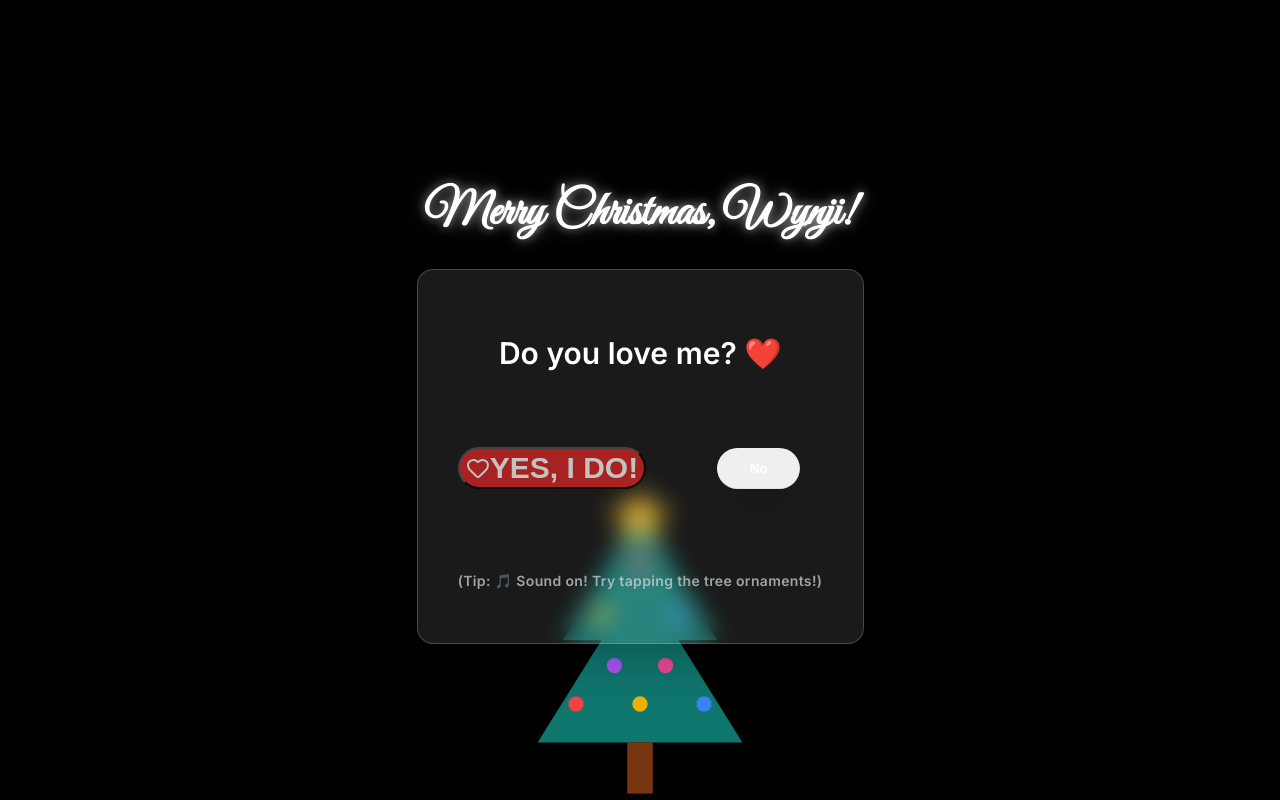
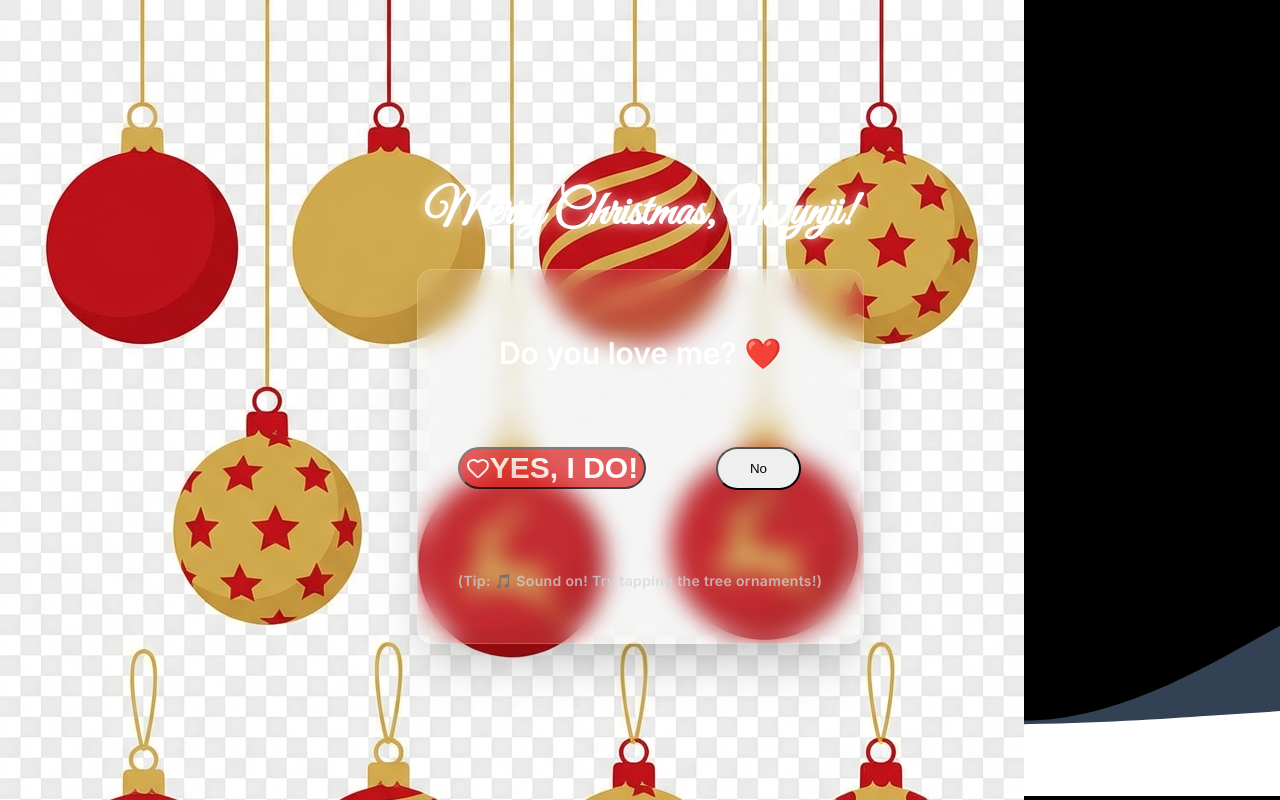
Before and after one commit to benben000000/merrychristmaswynji, a React (Vite) app: page / in a window 1280 px wide. Built offline with nearby package versions, Linux system fonts and the light colour scheme.

Commit message:
Update site content (V2)

```diff
--- a/src/components/Background.tsx
+++ b/src/components/Background.tsx
@@ -2,27 +2,44 @@ import React from 'react';
 
 export const Background: React.FC = () => {
     return (
-        <div className="fixed inset-0 -z-10 w-full h-full overflow-hidden">
-            <div className="absolute inset-0 w-full h-full animated-bg opacity-90" />
-            <div className="absolute inset-0 bg-[url('https://grainy-gradients.vercel.app/noise.svg')] opacity-20 brightness-100 contrast-150" />
-
-            {/* Floating Particles/Stars */}
-            <div className="absolute inset-0 overflow-hidden pointer-events-none">
-                {[...Array(20)].map((_, i) => (
+        <div className="fixed inset-0 -z-10 w-full h-full overflow-hidden bg-gradient-to-b from-[#020617] via-[#172554] to-[#1e3a8a]">
+            {/* Stars */}
+            <div className="absolute inset-0 opacity-50">
+                {[...Array(50)].map((_, i) => (
                     <div
                         key={i}
-                        className="absolute rounded-full bg-white opacity-40 animate-float"
+                        className="absolute bg-white rounded-full animate-pulse-slow"
                         style={{
-                            top: `${Math.random() * 100}%`,
+                            top: `${Math.random() * 50}%`,
                             left: `${Math.random() * 100}%`,
-                            width: `${Math.random() * 4 + 2}px`,
-                            height: `${Math.random() * 4 + 2}px`,
-                            animationDelay: `${Math.random() * 5}s`,
-                            animationDuration: `${Math.random() * 10 + 10}s`
+                            width: `${Math.random() * 3}px`,
+                            height: `${Math.random() * 3}px`,
+                            animationDelay: `${Math.random() * 5}s`
                         }}
                     />
                 ))}
             </div>
+
+            {/* Moon */}
+            <div className="absolute top-10 right-20 w-32 h-32 rounded-full bg-yellow-100 shadow-[0_0_50px_rgba(255,255,200,0.4)] opacity-90" />
+
+            {/* Mountains - Back Layer */}
+            <div className="absolute bottom-0 left-0 w-full h-1/2">
+                <svg viewBox="0 0 1440 320" preserveAspectRatio="none" className="w-full h-full opacity-60">
+                    <path fill="#334155" fillOpacity="1" d="M0,192L48,197.3C96,203,192,213,288,229.3C384,245,480,267,576,250.7C672,235,768,181,864,181.3C960,181,1056,235,1152,234.7C1248,235,1344,181,1392,154.7L1440,128L1440,320L1392,320C1344,320,1248,320,1152,320C1056,320,960,320,864,320C768,320,672,320,576,320C480,320,384,320,288,320C192,320,96,320,48,320L0,320Z"></path>
+                </svg>
+            </div>
+
+            {/* Mountains - Front Layer */}
+            <div className="absolute bottom-0 left-0 w-full h-2/5">
+                <svg viewBox="0 0 1440 320" preserveAspectRatio="none" className="w-full h-full text-slate-700">
+                    <path fill="currentColor" d="M0,256L80,240C160,224,320,192,480,192C640,192,800,224,960,234.7C1120,245,1280,235,1360,229.3L1440,224L1440,320L1360,320C1280,320,1120,320,960,320C800,320,640,320,480,320C320,320,160,320,80,320L0,320Z"></path>
+                </svg>
+            </div>
+
+            {/* Snowy Ground */}
+            <div className="absolute bottom-0 w-full h-1/4 bg-gradient-to-t from-white via-slate-100 to-transparent opacity-90" />
+            <div className="absolute -bottom-10 w-full h-32 bg-white blur-xl" />
         </div>
     );
 };
--- a/src/components/Decorations.tsx
+++ b/src/components/Decorations.tsx
@@ -3,17 +3,16 @@ import React from 'react';
 export const Decorations: React.FC = () => {
     return (
         <div className="fixed inset-0 pointer-events-none z-10 overflow-hidden">
-            {/* Elegant Corner Borders (Gold) */}
-            <div className="absolute top-6 left-6 w-32 h-32 border-t-[6px] border-l-[6px] border-amber-400 rounded-tl-3xl opacity-80" />
-            <div className="absolute top-6 right-6 w-32 h-32 border-t-[6px] border-r-[6px] border-amber-400 rounded-tr-3xl opacity-80" />
-            <div className="absolute bottom-6 left-6 w-32 h-32 border-b-[6px] border-l-[6px] border-amber-400 rounded-bl-3xl opacity-80" />
-            <div className="absolute bottom-6 right-6 w-32 h-32 border-b-[6px] border-r-[6px] border-amber-400 rounded-br-3xl opacity-80" />
-
-            {/* Inner Red Accents */}
-            <div className="absolute top-10 left-10 w-20 h-20 border-t-[2px] border-l-[2px] border-red-500/60 rounded-tl-xl" />
-            <div className="absolute top-10 right-10 w-20 h-20 border-t-[2px] border-r-[2px] border-red-500/60 rounded-tr-xl" />
-            <div className="absolute bottom-10 left-10 w-20 h-20 border-b-[2px] border-l-[2px] border-red-500/60 rounded-bl-xl" />
-            <div className="absolute bottom-10 right-10 w-20 h-20 border-b-[2px] border-r-[2px] border-red-500/60 rounded-br-xl" />
+            {/* Hanging Ornaments Header */}
+            <div className="absolute top-0 inset-x-0 h-32 md:h-48 z-20 pointer-events-none flex justify-center overflow-hidden">
+                {/* We repeat the image to cover width if needed, or just center it.
+                    Assuming simple center for now. */}
+                <img
+                    src="./ornaments.png"
+                    alt="Decorations"
+                    className="w-full max-w-6xl object-cover object-top opacity-90 drop-shadow-lg"
+                />
+            </div>
         </div>
     );
 };
--- a/src/components/RunawayButton.tsx
+++ b/src/components/RunawayButton.tsx
@@ -47,7 +47,7 @@ export const RunawayButton: React.FC<RunawayButtonProps> = ({ onAttemptClick })
             onHoverStart={moveButton}
             onTouchStart={moveButton}
             style={buttonStyle}
-            className="px-8 py-3 bg-gray-600/50 backdrop-blur-md text-white font-semibold rounded-full border border-white/20 hover:bg-red-500/50 transition-colors shadow-2xl z-40"
+            className="px-8 py-3 bg-white text-red-600 font-extrabold rounded-full border-4 border-red-600 hover:bg-gray-100 transition-colors shadow-2xl z-40"
         >
             {text}
         </motion.button>
```
Also changed, not shown: public/ornaments.png (added).
